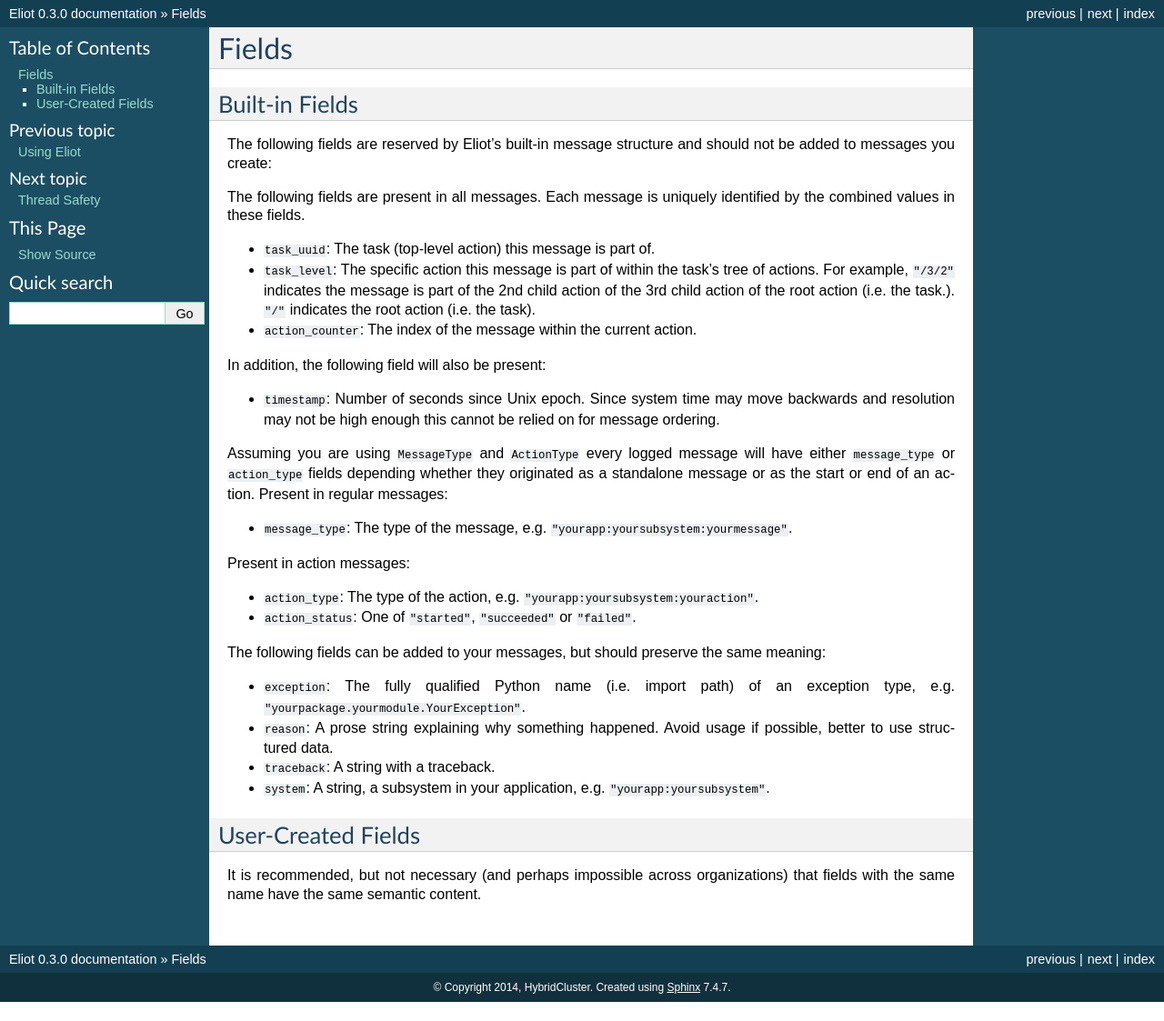
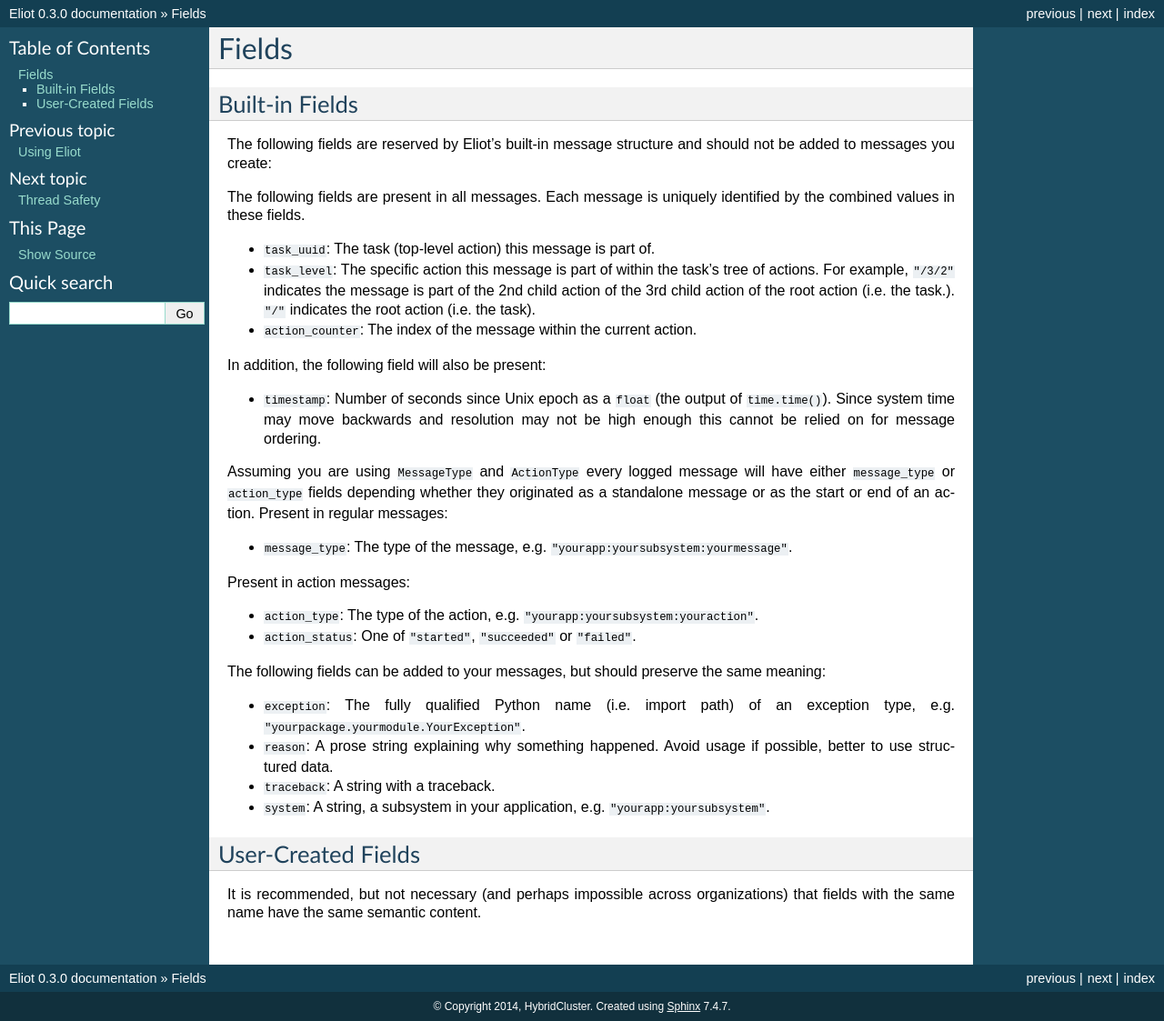
Before and after one commit to itamarst/eliot, a Sphinx documentation site: the page built from docs/source/fields.rst, in a window 1280 px wide. Shown: the whole page at 91% size. Built offline with Sphinx 7.4.7, drawn with Linux system fonts in a browser that asks for light colours; before the commit the page ends 1102 px from its top, so only the background shows below that.

Commit message:
Address review comment: more details on the format of timestamps.

```diff
--- a/docs/source/fields.rst
+++ b/docs/source/fields.rst
@@ -17,7 +17,7 @@ Each message is uniquely identified by the combined values in these fields.
 
 In addition, the following field will also be present:
 
-* ``timestamp``: Number of seconds since Unix epoch.
+* ``timestamp``: Number of seconds since Unix epoch as a ``float`` (the output of ``time.time()``).
   Since system time may move backwards and resolution may not be high enough this cannot be relied on for message ordering.
 
 Assuming you are using ``MessageType`` and ``ActionType`` every logged message will have either ``message_type`` or ``action_type`` fields depending whether they originated as a standalone message or as the start or end of an action.
```
